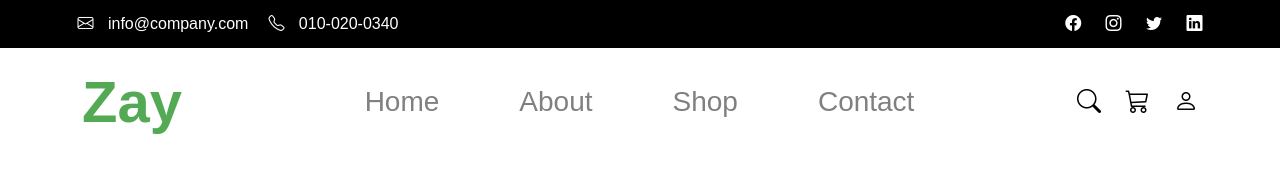
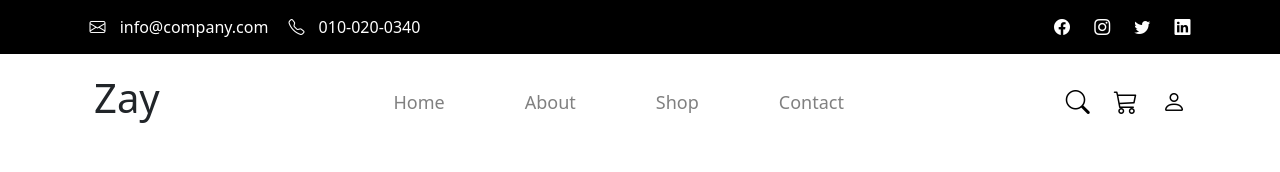
Before and after one commit to arifa-iqbal/nay-websit, a plain HTML site: page index.html in a window 1280 px wide. Drawn offline with nearby package versions, Linux system fonts and the light colour scheme.

Commit message:
again stared navbar

```diff
--- a/index.html
+++ b/index.html
@@ -13,12 +13,19 @@
     />
     <link href="path-to-bootstrap-icons/bootstrap-icons.css" rel="stylesheet" />
     <!-- google fons link -->
-    <head>
-      <link
-        href="https://fonts.googleapis.com/css2?family=Roboto:wght@400;700&display=swap"
-        rel="stylesheet"
-      />
-    </head>
+    <link
+      href="https://fonts.googleapis.com/css2?family=Roboto:wght@400;700&display=swap"
+      rel="stylesheet"
+    />
+    <!-- bootsriap links -->
+    <!-- Bootstrap CSS -->
+    <link
+      href="https://cdn.jsdelivr.net/npm/bootstrap@5.3.0-alpha1/dist/css/bootstrap.min.css"
+      rel="stylesheet"
+    />
+
+    <!-- Bootstrap JS (for interactive components) -->
+    <script src="https://cdn.jsdelivr.net/npm/bootstrap@5.3.0-alpha1/dist/js/bootstrap.bundle.min.js"></script>
   </head>
   <body>
     <!-- top bar starts here -->
@@ -46,7 +53,7 @@
     <!-- nav bar starts here -->
     <nav>
       <div class="container">
-        <h2>Zay</h2>
+        <h1>Zay</h1>
         <button class="toggle-btn">
           <i class="bi bi-list"></i>
         </button>
--- a/style.css
+++ b/style.css
@@ -4,7 +4,7 @@ body {
   margin: 0;
   padding: 0;
   box-sizing: border-box;
-  font-family: "Poppins", sans-serif;
+  font-family: "Roboto", sans-serif;
 }
 .mainBar {
   background-color: black;
@@ -64,7 +64,7 @@ nav .container .toggle-btn {
 nav .container h2 {
   color: rgba(0, 128, 0, 0.671);
   text-transform: capitalize;
-  font-size: 58px;
+  font-size: 40px;
   font-weight: 600;
   margin: 0;
 }
@@ -73,12 +73,16 @@ nav .container .links ul {
   display: flex;
   align-items: center;
   justify-content: space-between;
+  margin-bottom: 0;
 }
 
 nav .container .links ul li {
+  display: flex;
+  align-items: center;
+  justify-content: center;
   color: gray;
   list-style: none;
-  font-size: 28px;
+  font-size: 18px;
   text-transform: capitalize;
   padding: 0 40px;
 }
```
